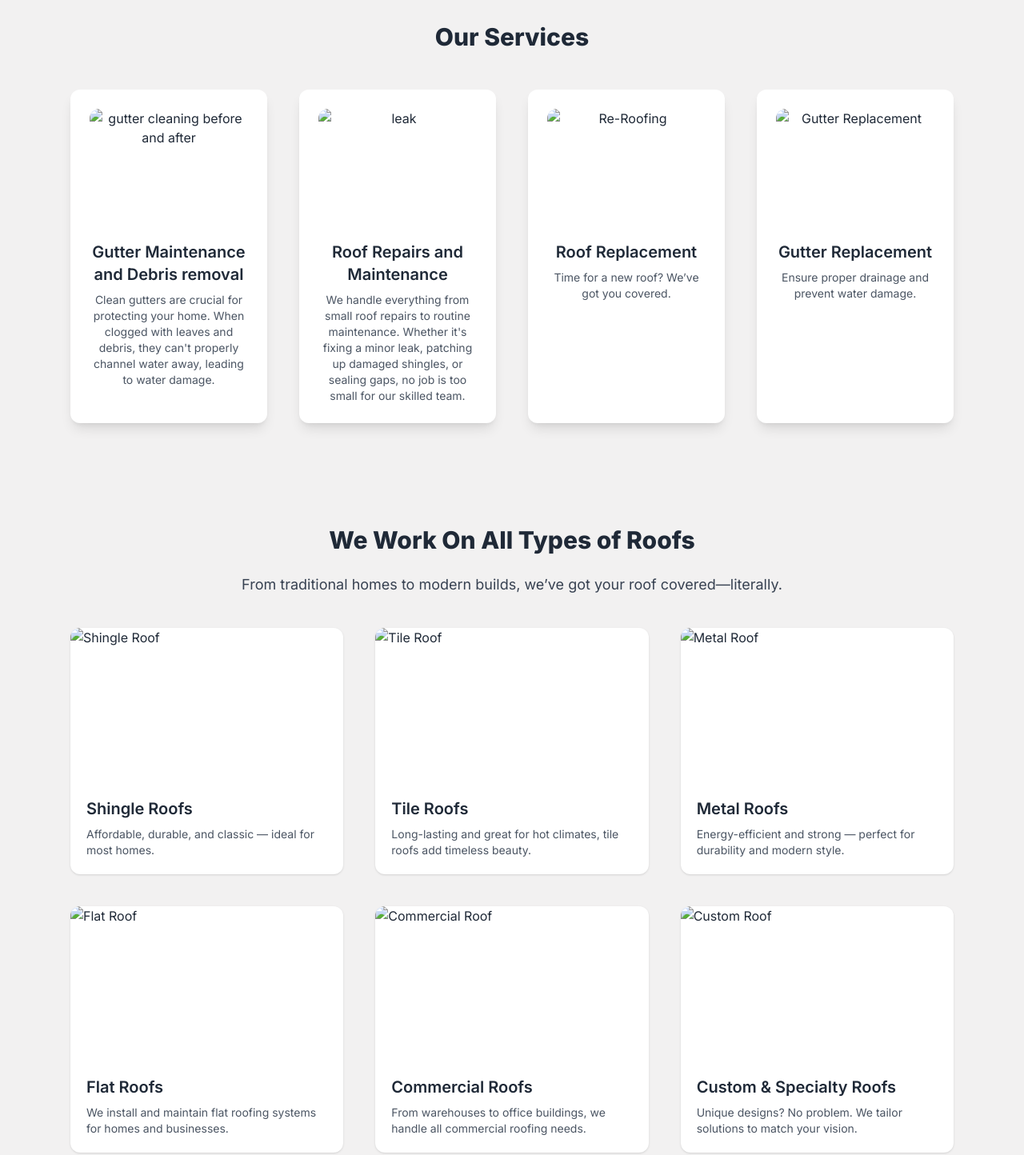
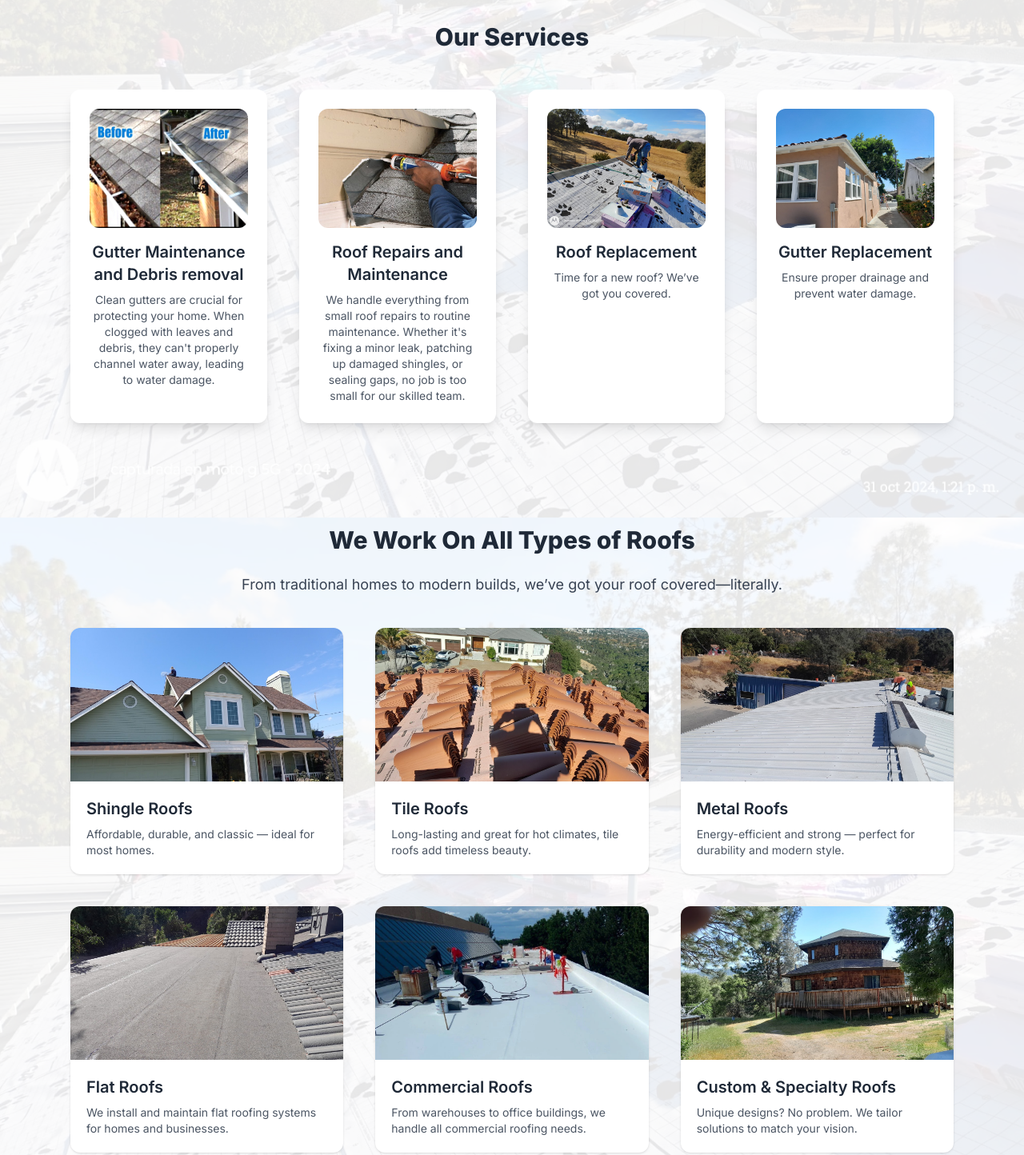
Before and after one commit to 1mhim/Medinas-roofing-website, a plain HTML site: page index.html in a window 1280 px wide. Shown: the part 1280-2724 px from the top of the page at 80% size. Drawn offline with nearby package versions, Linux system fonts and the light colour scheme; the site is published under a folder, as on GitHub Pages, so addresses that start at the root find nothing.

Commit message:
made all images use relative path over absolute attempt 1

```diff
--- a/index.html
+++ b/index.html
@@ -12,7 +12,7 @@
     <style>
       body {
         font-family: "Inter", sans-serif;
-        background: url("/img/background.jpg") no-repeat center center fixed;
+        background: url("./img/background.jpg") no-repeat center center fixed;
         background-size: cover;
         background-color: #777070;
       }
@@ -95,7 +95,7 @@
           >
             <div class="aspect-[4/3] mb-4">
               <img
-                src="/img/gutter-cleaning-picture-2.jpg"
+                src="./img/gutter-cleaning-picture-2.jpg"
                 alt="gutter cleaning before and after"
                 class="rounded-xl w-full h-full object-cover"
               />
@@ -111,7 +111,7 @@
           >
             <div class="aspect-[4/3] mb-4">
               <img
-                src="/img/leak.jpg"
+                src="./img/leak.jpg"
                 alt="leak"
                 class="rounded-xl w-full h-full object-cover"
               />
@@ -130,7 +130,7 @@
           >
             <div class="aspect-[4/3] mb-4">
               <img
-                src="/img/reroof.jpg"
+                src="./img/reroof.jpg"
                 alt="Re-Roofing"
                 class="rounded-xl w-full h-full object-cover"
               />
@@ -146,7 +146,7 @@
           >
             <div class="aspect-[4/3] mb-4">
               <img
-                src="/img/gutters.jpg"
+                src="./img/gutters.jpg"
                 alt="Gutter Replacement"
                 class="rounded-xl w-full h-full object-cover"
               />
@@ -172,7 +172,7 @@
           <!-- Shingle Roof -->
           <div class="bg-white rounded-xl shadow overflow-hidden">
             <img
-              src="/img/shingle.jpg"
+              src="./img/shingle.jpg"
               alt="Shingle Roof"
               class="w-full h-48 object-cover"
             />
@@ -187,7 +187,7 @@
           <!-- Tile Roof -->
           <div class="bg-white rounded-xl shadow overflow-hidden">
             <img
-              src="/img/tile.jpg"
+              src="./img/tile.jpg"
               alt="Tile Roof"
               class="w-full h-48 object-cover"
             />
@@ -203,7 +203,7 @@
           <!-- Metal Roof -->
           <div class="bg-white rounded-xl shadow overflow-hidden">
             <img
-              src="/img/metal.jpg"
+              src="./img/metal.jpg"
               alt="Metal Roof"
               class="w-full h-48 object-cover"
             />
@@ -219,7 +219,7 @@
           <!-- Flat Roof -->
           <div class="bg-white rounded-xl shadow overflow-hidden">
             <img
-              src="/img/flat.jpg"
+              src="./img/flat.jpg"
               alt="Flat Roof"
               class="w-full h-48 object-cover"
             />
@@ -235,7 +235,7 @@
           <!-- Commercial Roof -->
           <div class="bg-white rounded-xl shadow overflow-hidden">
             <img
-              src="/img/industrial.jpg"
+              src="./img/industrial.jpg"
               alt="Commercial Roof"
               class="w-full h-48 object-cover"
             />
@@ -251,7 +251,7 @@
           <!-- Custom Roof -->
           <div class="bg-white rounded-xl shadow overflow-hidden">
             <img
-              src="/img/weirdroof.jpg"
+              src="./img/weirdroof.jpg"
               alt="Custom Roof"
               class="w-full h-48 object-cover"
             />
@@ -283,7 +283,7 @@
         <!-- Insulation -->
         <div class="bg-gray-100 p-6 rounded-2xl shadow-lg text-black flex flex-col sm:flex-row items-center space-y-6 sm:space-y-0 sm:space-x-8">
           <img
-            src="/img/insulation.jpg"
+            src="./img/insulation.jpg"
             alt="Insulation"
             class="rounded-xl w-full sm:w-1/3 h-auto object-cover shadow-md"
           />
@@ -298,7 +298,7 @@
         <!-- Exterior Repairs -->
         <div class="bg-gray-100 p-6 rounded-2xl shadow-lg text-black flex flex-col sm:flex-row items-center space-y-6 sm:space-y-0 sm:space-x-8">
           <img
-            src="/img/outside.jpg"
+            src="./img/outside.jpg"
             alt="Exterior Repairs"
             class="rounded-xl w-full sm:w-1/3 h-auto object-cover shadow-md"
           />
@@ -319,7 +319,7 @@
         class="max-w-5xl mx-auto px-6 flex flex-col md:flex-row items-center gap-10"
       >
         <img
-          src="/img/team.jpg"
+          src="./img/team.jpg"
           alt="Team"
           class="w-full md:w-1/2 rounded-xl shadow-md"
         />
```
